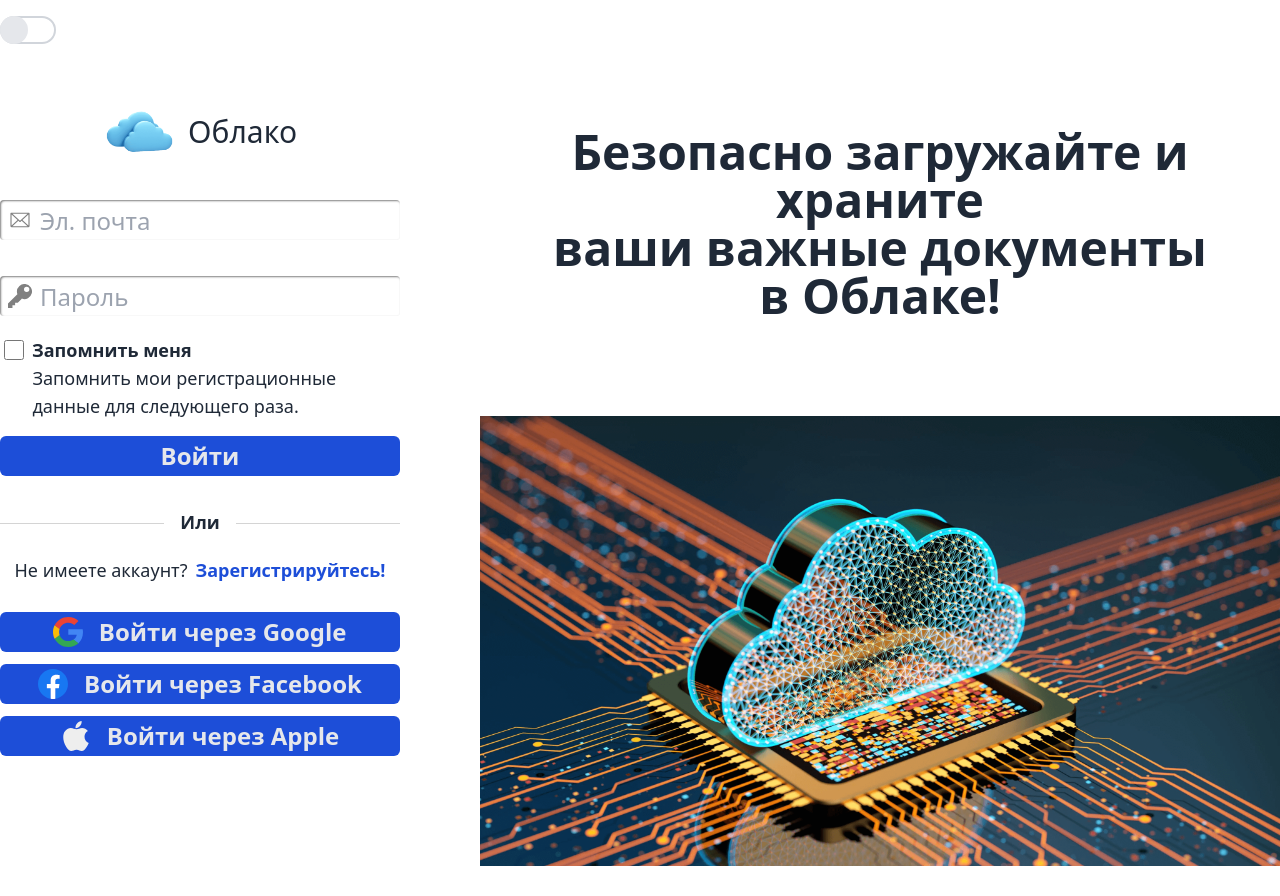
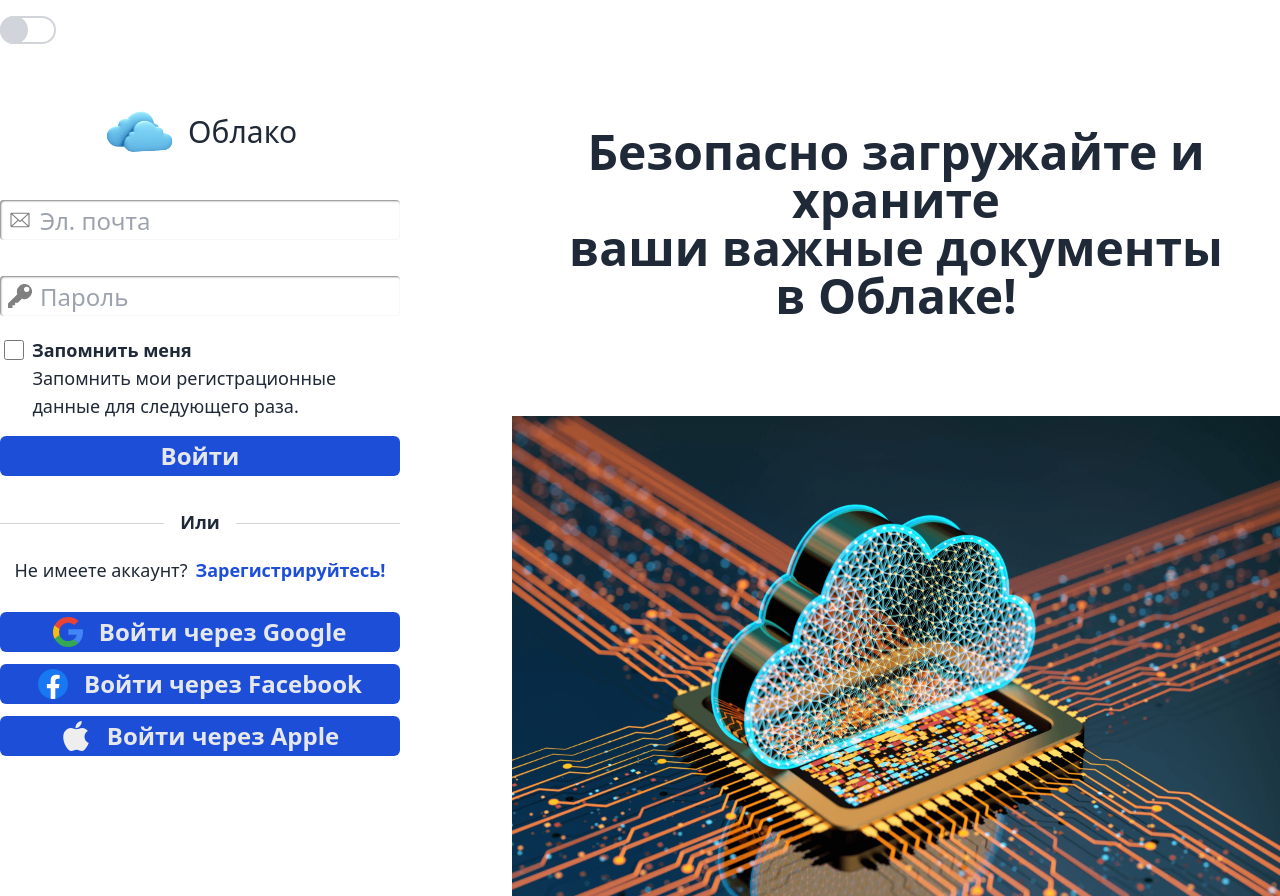
Before and after one commit to Aleksandr-86/test-task, a Vue app: page / in a window 1280 px wide. Before the commit the page ends 866 px from the top, so only its background shows below. Built offline with nearby package versions, Linux system fonts and the light colour scheme.

Commit message:
chore: cleaning

```diff
--- a/src/components/MySwitcher.vue
+++ b/src/components/MySwitcher.vue
@@ -31,6 +31,6 @@ const toggleSwitch = () => {
       name="switcher"
       v-model="themeIsDark" />
     <span
-      class="absolute right-7 h-7 w-7 transform rounded-full bg-gray-200 transition-transform" />
+      class="absolute right-7 h-7 w-7 transform rounded-full bg-gray-300 transition-transform" />
   </label>
 </template>
--- a/src/components/TheSignIn.vue
+++ b/src/components/TheSignIn.vue
@@ -15,8 +15,7 @@ const checkboxIsChecked = ref(false)
 
 <template>
   <div>
-    <div class="h-full text-gray-800">
-      <div class="flex select-none flex-col items-center">
+    <div class="flex h-full select-none flex-col items-center text-gray-800">
       <div class="mb-3 flex items-center justify-center space-x-3">
         <img class="h-12" src="icons/cloud.png" />
         <p class="text-3xl dark:text-gray-200">Облако</p>
@@ -56,7 +55,7 @@ const checkboxIsChecked = ref(false)
         <BaseButton
           class="mt-4"
           @click="$router.push('after-sign-in')"
-            label="Войти"/>
+          label="Войти" />
 
         <BaseSeparator />
       </form>
@@ -73,5 +72,4 @@ const checkboxIsChecked = ref(false)
       </div>
     </div>
   </div>
-  </div>
 </template>
--- a/src/pages/TheSignInPage.vue
+++ b/src/pages/TheSignInPage.vue
@@ -10,7 +10,7 @@ import MySwitcher from '@/components/MySwitcher.vue'
     <div class="flex h-full flex-col gap-20">
       <MySwitcher class="left-0 top-4" />
 
-      <div class="flex gap-20">
+      <div class="flex gap-28">
         <div>
           <TheSignIn />
           <TheOAuth />
@@ -24,7 +24,7 @@ import MySwitcher from '@/components/MySwitcher.vue'
               ваши важные документы <br />в Облаке!
             </span>
           </p>
-          <img class="h-[450px] w-[800px]" src="pictures/cloud-picture.png" />
+          <img class="x h-[480px]" src="pictures/cloud-picture.png" />
         </div>
       </div>
     </div>
```
Lines whose indentation alone changed are shown as unchanged.
